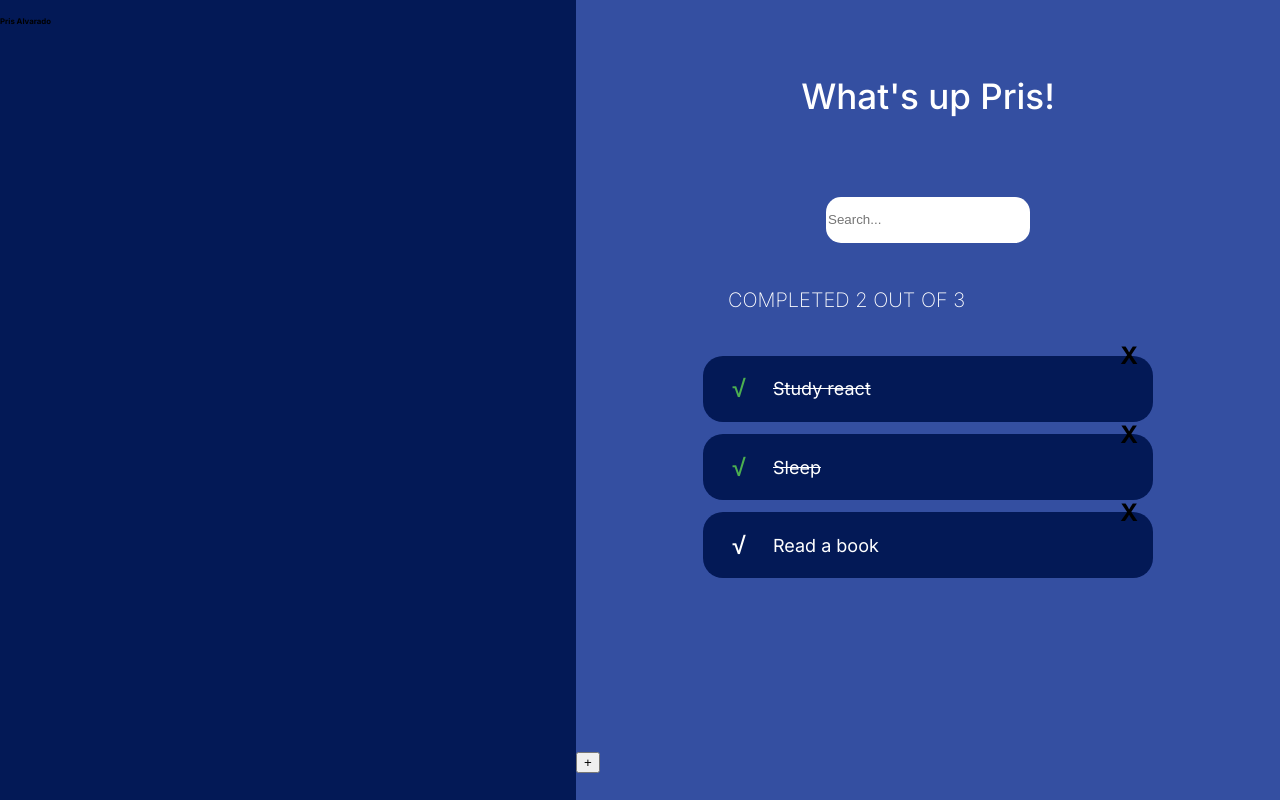
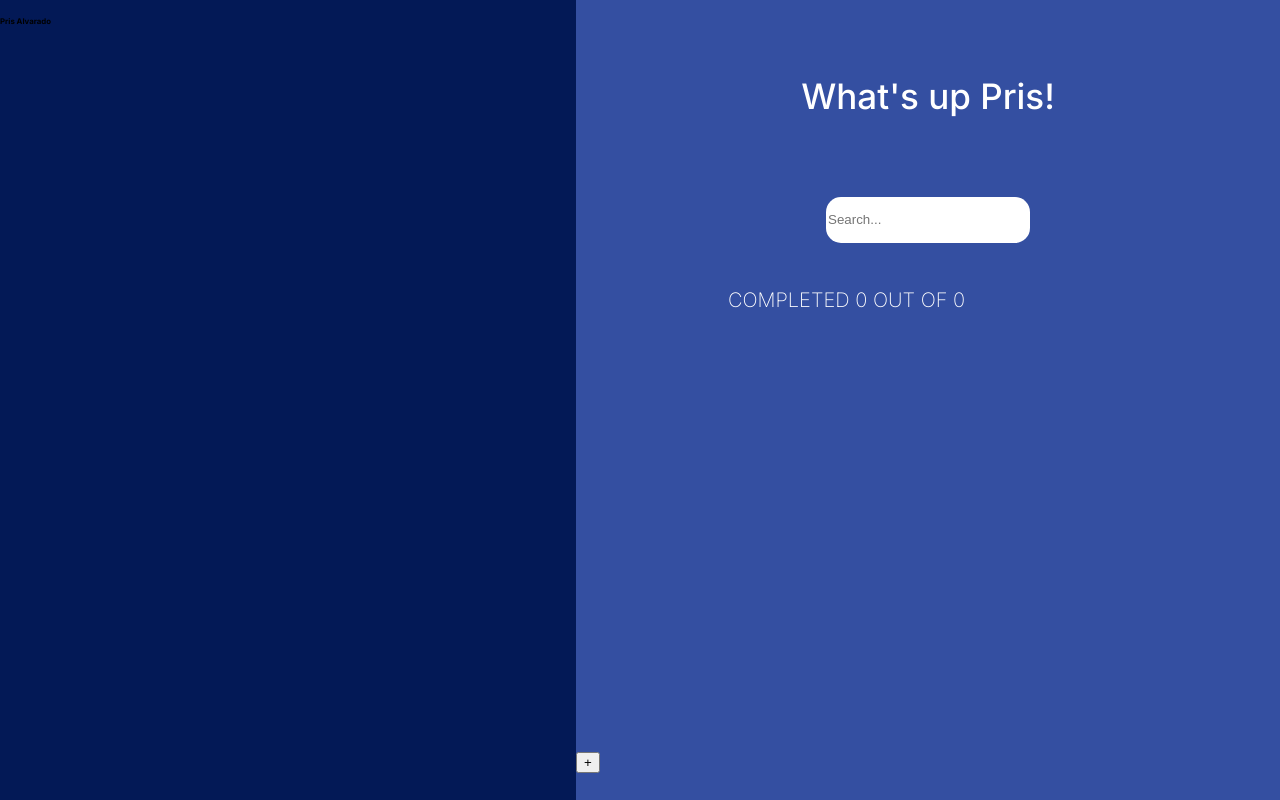
Before and after one commit to prisalvarado18/react-notes-app, a React (Create React App) app: page / in a window 1280 px wide. Built offline with nearby package versions, Linux system fonts and the light colour scheme.

Commit message:
Added data persistence with LocalStorage

```diff
--- a/src/App/App.js
+++ b/src/App/App.js
@@ -1,18 +1,26 @@
 import React, {useState} from 'react';
-
+import { AppUI } from './AppUI';
 import '../styles/App.css';
-import { AppUI } from './AppUI';
 
 
-const defaultTodos = [
+/*const defaultTodos = [
 	{ text: 'Study react', completed: true },
 	{ text: 'Sleep', completed: true },
 	{ text: 'Read a book', completed: false },
-];
+];*/
 
 function App() {
+	const localStorageTodos = localStorage.getItem('TODOS_V1');
+	let parsedTodos;
 
-	const [todos, setTodos] = useState(defaultTodos);
+	if(!localStorageTodos){
+		localStorage.setItem('TODOS_V1', JSON.stringify([]));
+		parsedTodos = [];
+	} else {
+		parsedTodos = JSON.parse(localStorageTodos);
+	}
+
+	const [todos, setTodos] = useState(parsedTodos);
 	const [searchValue, setSearchValue] = useState('');
 
 	const completedTodos = todos.filter((todo) => !!todo.completed).length;
@@ -29,11 +37,18 @@
 		});
 	}
 
+	const saveTodos = (newTodos) => {
+		const stringifiedTodos = JSON.stringify(newTodos);
+		localStorage.setItem('TODOS_V1', stringifiedTodos);
+		setTodos(newTodos);
+	}
+
 	const completeTodo = (text) => {
 		const todoIndex = todos.findIndex(todo => todo.text == text);
 		const newTodos = [...todos];
 		newTodos[todoIndex].completed = true;
 		setTodos(newTodos);
+		saveTodos(newTodos);
 		/*todos[todoIndex] = {
 			text: todos[todoIndex].text,
 			completed: true,
```
